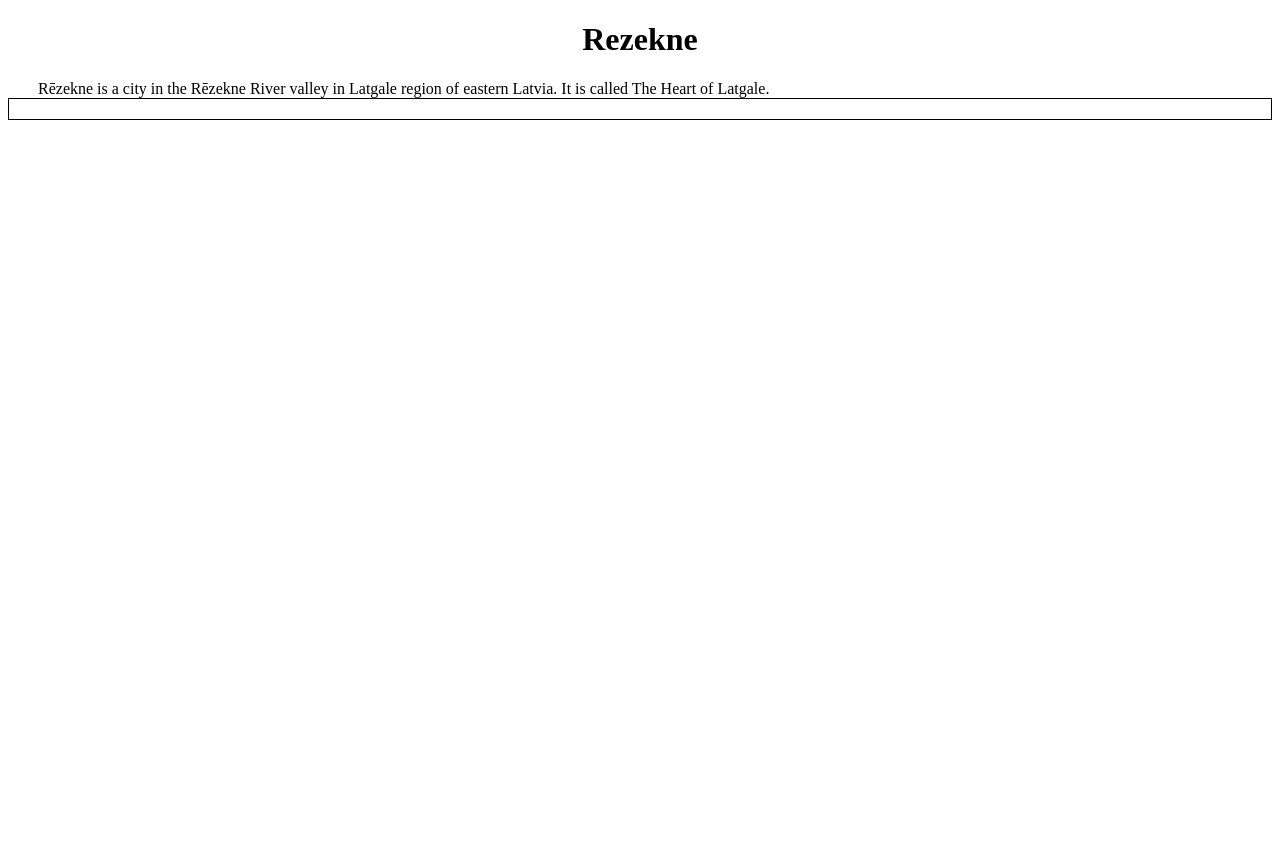
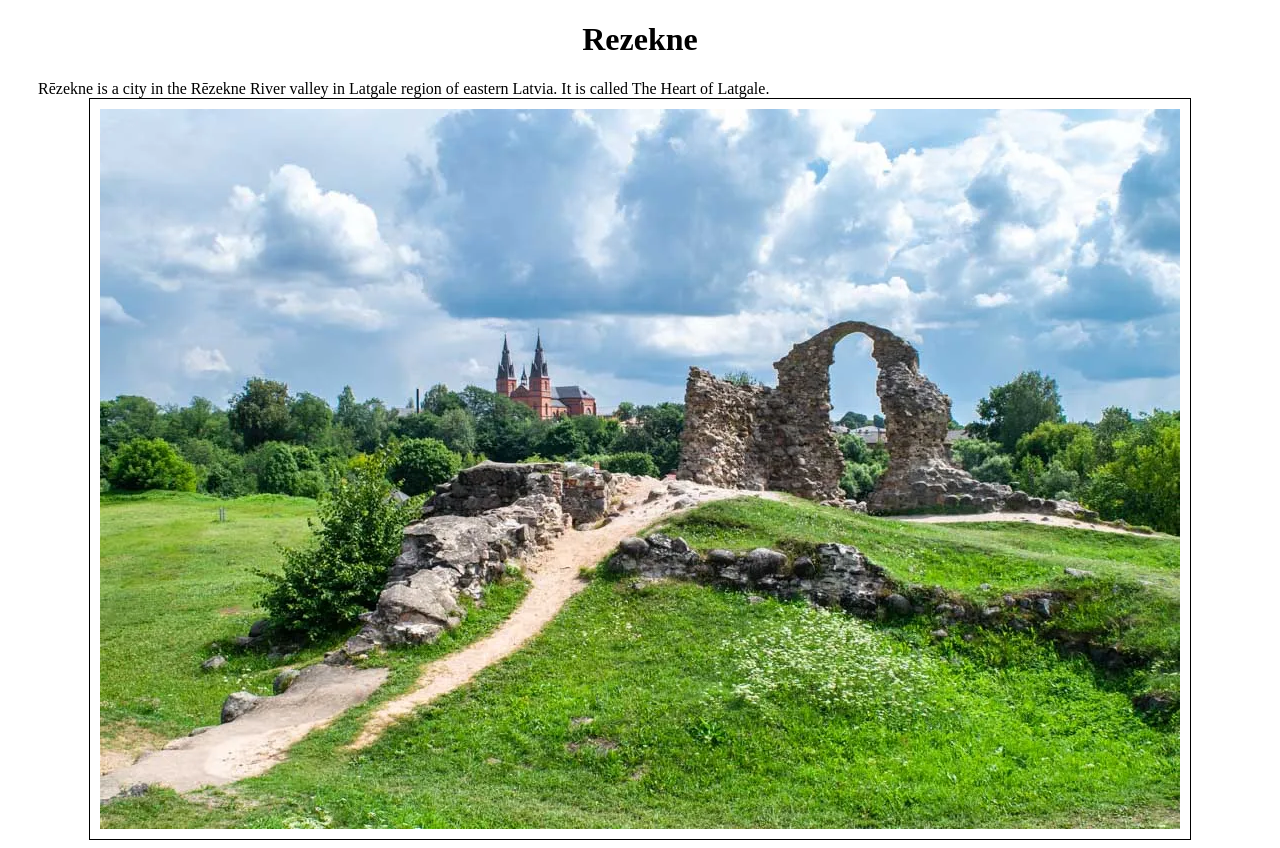
Before and after one commit to midhulamani/hotspot, a plain HTML site: page rezekne.html in a window 1280 px wide. Before the commit the page ends 800 px from the top, so only its background shows below. Drawn offline with Linux system fonts and the light colour scheme.

Commit message:
Update rezekne.html

```diff
--- a/rezekne.html
+++ b/rezekne.html
@@ -10,6 +10,6 @@
 <body>
       <h1>Rezekne</h1>
       <div class="para">Rēzekne is a city in the Rēzekne River valley in Latgale region of eastern Latvia. It is called The Heart of Latgale. </div>
-             <img  class="img" src="images/rezekne.png" alt="">
+             <img  class="img" src="rezekne.png" alt="">
 </body>
 </html>
```
